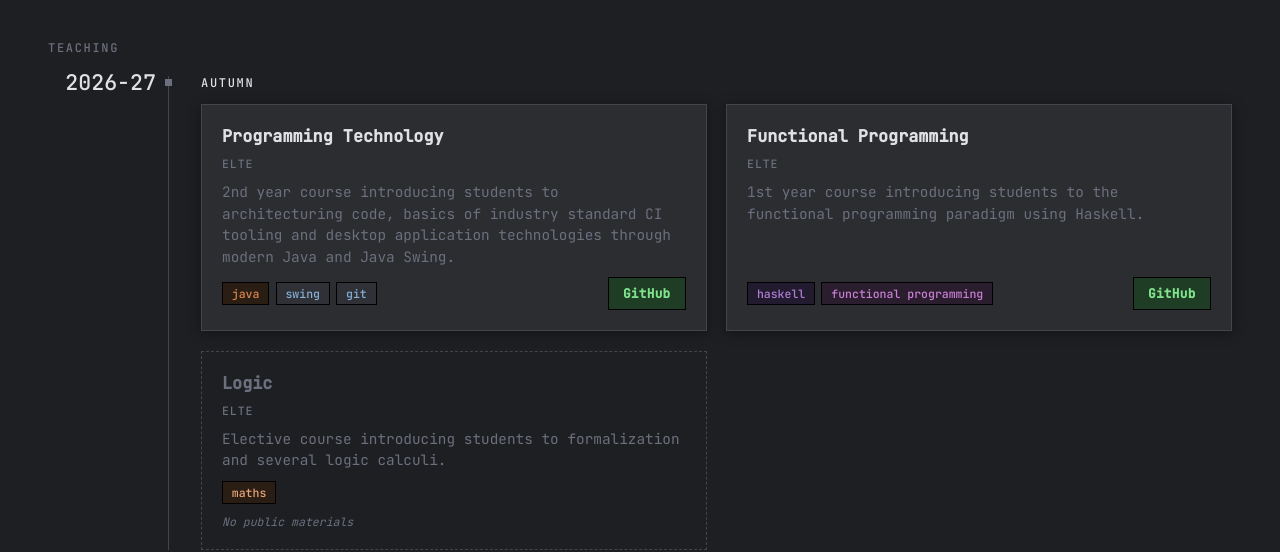
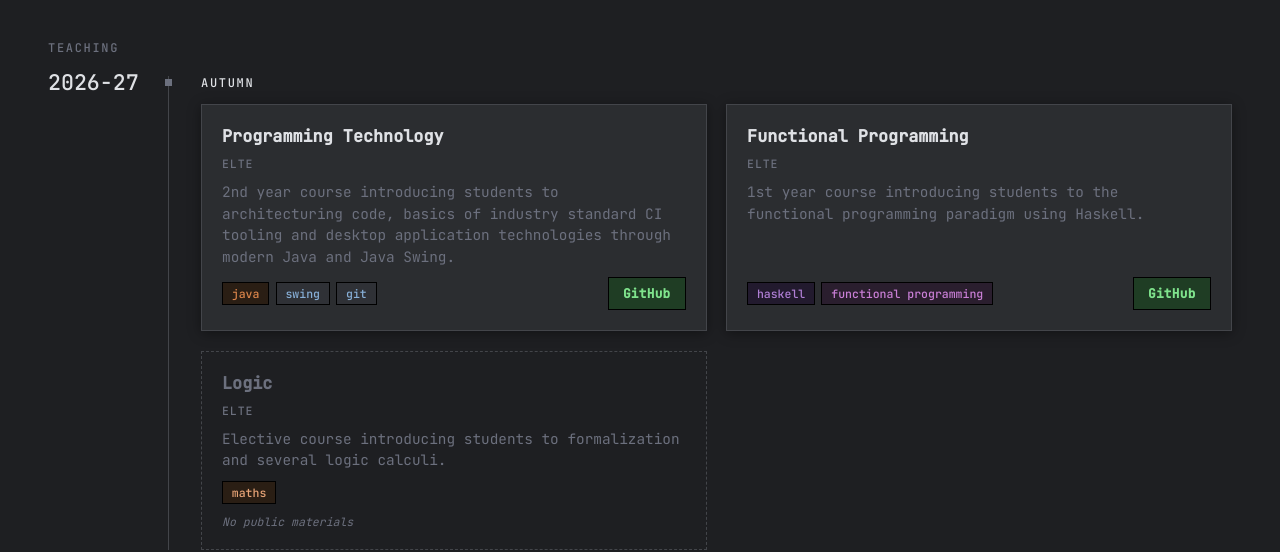
Before and after one commit to benmarkus/benmarkus.github.io, an Angular app: page /teaching in a window 1280 px wide. Shown: the part 251-803 px from the top of the page. Built offline with nearby package versions, Linux system fonts and the light colour scheme.

Commit message:
fix padding and typos

```diff
--- a/src/app/features/teaching/teaching-page/teaching-page.css
+++ b/src/app/features/teaching/teaching-page/teaching-page.css
@@ -71,9 +71,7 @@
   .timeline-year {
     position: sticky;
     top: 1.5rem;
-    text-align: right;
     line-height: 1.2;
-    padding-right: 0.75rem;
     margin-top: -0.36rem;
   }
 
--- a/src/data/projects.json
+++ b/src/data/projects.json
@@ -10,7 +10,7 @@
     "id": 2,
     "title": "ELTE University Semester Planner",
     "url": "https://github.com/slashwarm/elte-orarend",
-    "description": "A University course planner widely used by CompSci faculty students at ELTE, it provides a better user interface and a more reliable data source for course planning than official university sites such as Neptun",
+    "description": "A university course planner widely used by CompSci faculty students at ELTE, it provides a better user interface and a more reliable data source for course planning than official university sites such as Neptun.",
     "tags": ["typescript", "react"]
   },
   {
```
